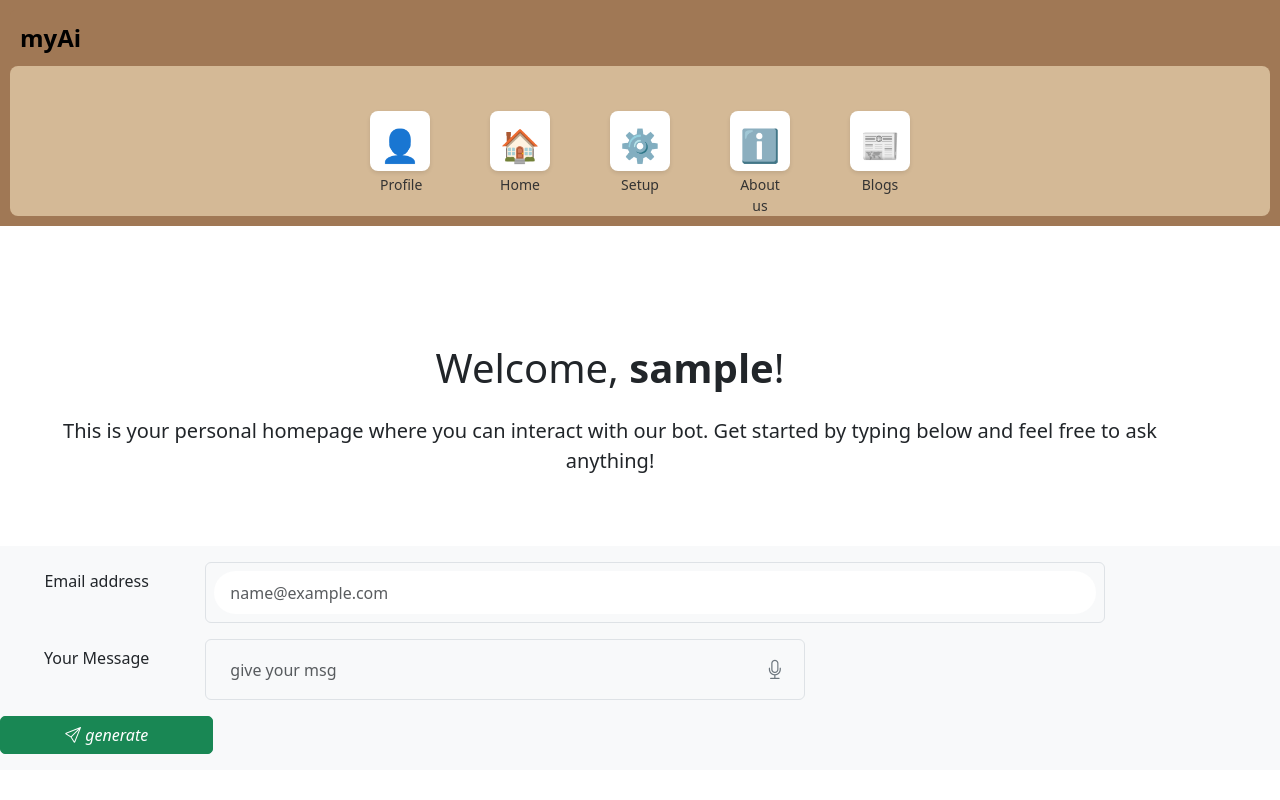
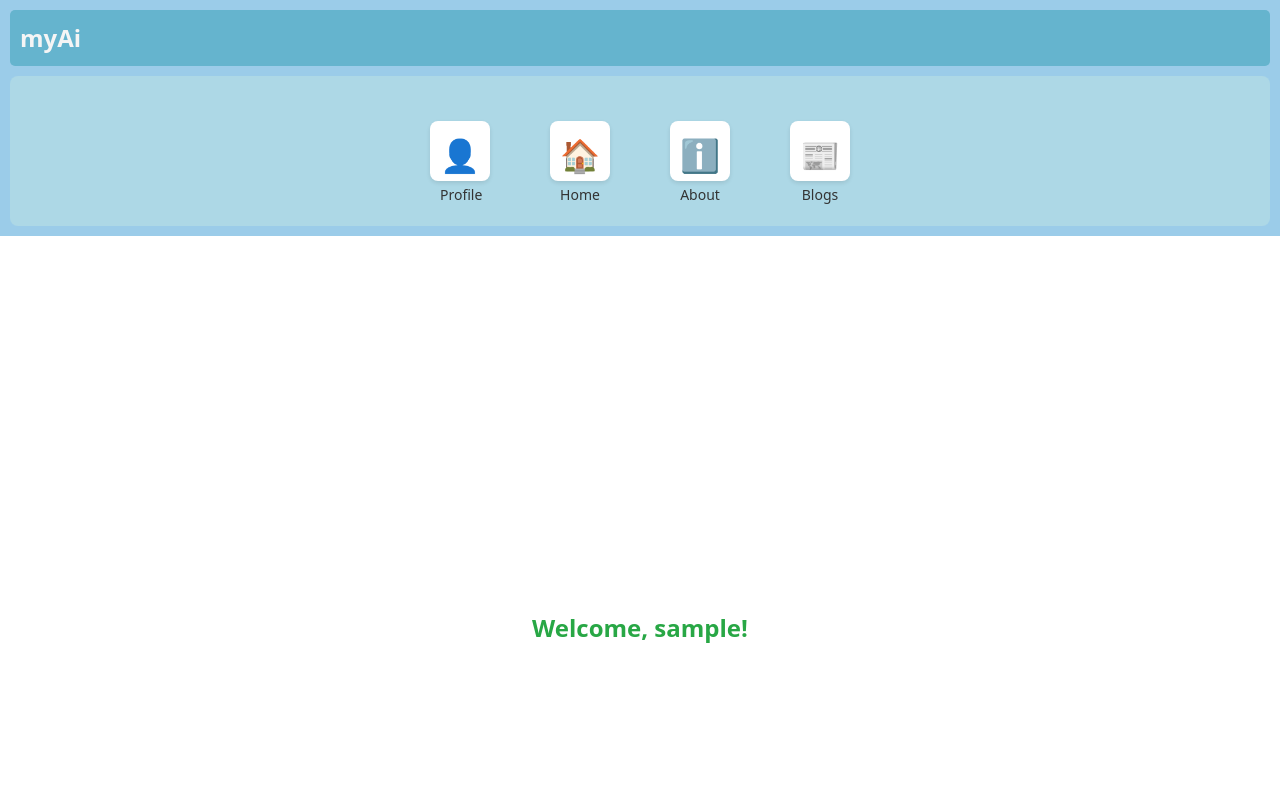
Before and after one commit to praneeth4040/Adjunct, a React (Vite) app in the folder client/: page /home in a window 1280 px wide. Shown: the top 800 px of the page. Built offline with nearby package versions, Linux system fonts and the light colour scheme; sample sign-in values are in the browser's storage.

Commit message:
some changes

```diff
--- a/client/src/components/aboutas.jsx
+++ b/client/src/components/aboutas.jsx
@@ -1,9 +1,37 @@
 import React from "react";
 
 function About() {
-    return (<>
-    we are creators
-    </>  );
+    return (
+        <div className="container mt-5">
+          <h1 className="text-center mb-4">About Us</h1>
+          <p className="lead text-center">
+            We are a passionate team dedicated to delivering the best products and services to our customers.
+            Our goal is to innovate and provide value to our users by solving real-world problems.
+          </p>
+
+          <section className="mt-5">
+            <h2 className="text-center mb-4">Meet the Team</h2>
+
+            <div className="mb-4">
+              <h4>CHAKKA PRANEETH</h4>
+              <p><strong>CEO & Founder</strong></p>
+              <p>student at MLRIT,driving our development and ensuring everything works seamlessly</p>
+            </div>
+
+            <div className="mb-4">
+              <h4>VALLURI DHANESH VAIBHAV</h4>
+              <p><strong>co-Founder</strong></p>
+              <p>student at BVRIT.The technical backbone of the team.</p>
+            </div>
+
+            {/* Add more team members as needed */}
+          </section>
+
+          <footer className="text-center mt-5">
+            <p>Contact us at: infoadjunct@company.com</p>
+          </footer>
+        </div>
+      );
 }
 
 export default About;
--- a/client/src/components/home.jsx
+++ b/client/src/components/home.jsx
@@ -1,136 +1,178 @@
-import React, { useEffect, useState } from 'react';
+import React, { useEffect, useState, useRef } from 'react';
 import { useLocation } from 'react-router-dom';
 import axios from 'axios';
 
 function Home() {
   const location = useLocation();
-  const [name, setName] = useState(localStorage.getItem('userName') || 'Guest'); // Initialize with localStorage
-
+  const [name, setName] = useState(localStorage.getItem('userName') || 'Guest');
   const [email, setEmail] = useState('');
   const [message, setMessage] = useState('');
+  const [chatMessages, setChatMessages] = useState([]); // To store chat messages
+  const [hasInteracted, setHasInteracted] = useState(false); // To track if user clicked the generate button
+  const chatContainerRef = useRef(null); // Reference to the chat container for auto-scrolling
 
   useEffect(() => {
-    // Check if JWT token is present in localStorage
     const token = localStorage.getItem('authToken');
     const userNameFromLocation = location.state?.userName;
 
     if (token && userNameFromLocation) {
-      // Update the name and store it in localStorage
       setName(userNameFromLocation);
       localStorage.setItem('userName', userNameFromLocation);
     }
 
-    // Disable scrolling when the component is mounted
     document.body.style.overflow = '';
-
-    // Re-enable scrolling when the component is unmounted (cleanup)
     return () => {
       document.body.style.overflow = 'auto';
     };
   }, [location.state?.userName]);
 
-  const handleSubmit = async(e) => {
+  useEffect(() => {
+    // Scroll to the bottom of chat container whenever new message is added
+    if (chatContainerRef.current) {
+      chatContainerRef.current.scrollTop = chatContainerRef.current.scrollHeight;
+    }
+  }, [chatMessages]);
+
+  const handleSubmit = async (e) => {
     e.preventDefault();
 
-      const response = await axios.post("http://localhost:3000/askai", { email, message });
-    console.log('Email:', email);
-    console.log('Message:', message);
+    // Mark that the user clicked the "Generate" button
+    setHasInteracted(true);
 
-    // Clear the fields after submit
+    // Add the user's input as a message in the chat (on the right)
+    const newChatMessages = [
+      ...chatMessages,
+      { type: 'user', content: ` ${message}` },
+    ];
+    setChatMessages(newChatMessages);
+
+    try {
+      const response = await axios.post('http://localhost:3000/askai', { email, message });
+
+      // Add the AI-generated result to the chat (on the left)
+      const generatedContent = response.data.generatedContent || 'No content generated.';
+      setChatMessages([ ...newChatMessages, { type: 'ai', content: generatedContent } ]);
+
       setEmail('');
       setMessage('');
+    } catch (error) {
+      console.error('Error generating message:', error);
+      setChatMessages([ ...newChatMessages, { type: 'ai', content: 'An error occurred. Please try again.' } ]);
+    }
   };
 
   return (
     <>
-
-      <div className="d-flex flex-column justify-content-between" style={{ height: '100vh' }}>
-        {/* Main content */}
       <div
-          className="container d-flex justify-content-center align-items-center flex-grow-1 text-center"
+        className="d-flex flex-column justify-content-between"
+        style={{ height: '100vh', position: 'relative' }}
+      >
+        {/* Show Welcome message if user hasn't interacted yet */}
+        {!hasInteracted ? (
+          <div className="d-flex justify-content-center align-items-center" style={{
+            position: 'absolute',
+            top: '50%',
+            left: '50%',
+            transform: 'translate(-50%, -50%)',
+            fontSize: '24px',
+            fontWeight: 'bold',
+            color: '#28a745',
+          }}>
+            <p>Welcome, {name}!</p>
+          </div>
+        ) : (
+          <div
+            ref={chatContainerRef}
+            className="container"
             style={{
-            position: 'absolute',
-            top: '43%',
-            right: '100px',
+              maxHeight: '80vh',
+              overflowY: 'auto',
+              marginBottom: '80px', // To give space for the input area
+              padding: '10px',
+              display: 'flex',
+              flexDirection: 'column', // Ensure new messages appear at the bottom in correct sequence
             }}
           >
-          <div>
-            <h1>
-              Welcome, <strong>{name}</strong>!
-            </h1>
-            <p className="lead mt-4">
-              This is your personal homepage where you can interact with our bot.
-              Get started by typing below and feel free to ask anything!
-            </p>
+            {chatMessages.map((message, index) => (
+              <div
+                key={index}
+                className={`mb-3 ${message.type === 'user' ? 'text-left' : 'text-right'}`}
+                style={{
+                  backgroundColor: message.type === 'user' ? '#d1e7dd' : '#f1f1f1',
+                  borderRadius: '10px',
+                  padding: '10px',
+                  maxWidth: message.type === 'user' ? '70%' : '80%', // Different max-width based on message type
+                  margin: '5px 0',
+                  wordWrap: 'break-word',
+                  whiteSpace: 'pre-wrap',
+                }}
+              >
+                {message.content}
               </div>
+            ))}
           </div>
+        )}
 
-        {/* Footer */}
+        {/* Fixed footer with inputs */}
         <footer
           className="bg-light py-3 text-center"
           style={{
-            position: 'relative',
-            top: '40%',
+            position: 'absolute',
+            bottom: '0',
+            width: '100%',
+            padding: '10px 0',
+            backgroundColor: '#f8f9fa',
           }}
         >
           <form onSubmit={handleSubmit}>
-            {/* Email Input */}
-            <div className="mb-3 row">
-              <label htmlFor="emailInput" className="col-sm-2 col-form-label">
-                Email address
-              </label>
-              <div className="input-group rounded border p-2" style={{ maxWidth: "900px", backgroundColor: "#f8f9fa" }} >
+            <div className="mb-3 row d-flex justify-content-center">
+              <div
+                className="input-group rounded border p-2"
+                style={{
+                  maxWidth: '600px',
+                  backgroundColor: '#f8f9fa',
+                  borderRadius: '10px',
+                  boxShadow: '0 4px 8px rgba(0, 0, 0, 0.1)',
+                  padding: '10px',
+                }}
+              >
                 <input
-                  type="email"
+                  type="text"
                   className="form-control border-0"
-                  id="emailInput"
-                  placeholder="name@example.com"
-                  value={email}
-                  onChange={(e) => setEmail(e.target.value)}
-                />
-              </div>
-            </div>
-
-            {/* Message Input */}
-            <div className="mb-3 row ">
-  <label htmlFor="messageTextarea" className="col-sm-2 col-form-label">
-    Your Message
-  </label>
-
-  <div className="input-group rounded border p-2" style={{ maxWidth: "600px", backgroundColor: "#f8f9fa" }}>
-      <input
-        id="searchInput"
-        type="message"
-        className="form-control border-0"
-        placeholder="give your msg"
-        aria-label="text"
+                  placeholder="Type your message..."
                   value={message}
                   onChange={(e) => setMessage(e.target.value)}
-        style={{ backgroundColor: "transparent", boxShadow: "none" }}
+                  required
+                  style={{
+                    borderRadius: '8px',
+                    padding: '10px',
+                    fontSize: '16px',
+                    backgroundColor: '#fff',
+                    border: '1px solid #ced4da',
+                  }}
                 />
-      <button
-        className="btn btn-outline-secondary border-0"
-        type="button"
-
-        aria-label="Voice search"
-      >
-        <i className="bi bi-mic" style={{ fontSize: "1.2rem" }}></i>
-      </button>
-    </div>
-  </div>
-
-
-  <div className="col-sm-2">
+                <div className="col d-flex justify-content-center">
                   <button
                     className="btn btn-success w-100"
                     id="sendButton"
                     type="submit"
                     style={{
                       borderRadius: '5px',
+                      background: 'linear-gradient(135deg, #28a745, #218838)',
+                      fontSize: '16px',
+                      color: 'white',
+                      fontWeight: 'bold',
+                      padding: '10px',
+                      border: 'none',
+                      transition: 'background 0.3s',
                     }}
+                    onMouseOver={(e) => (e.target.style.background = '#218838')}
+                    onMouseOut={(e) => (e.target.style.background = 'linear-gradient(135deg, #28a745, #218838)')}
                   >
-      <i className="bi bi-send" style={{ color: 'white' }}> generate</i>
+                    <i className="bi bi-send" style={{ color: 'white' }}></i> Generate
                   </button>
+                </div>
+              </div>
             </div>
           </form>
         </footer>
--- a/client/src/components/navbar.css
+++ b/client/src/components/navbar.css
@@ -1,15 +1,16 @@
 .navbar-container {
-    background-color: #A07855ff; /* Background color for the whole navbar */
+    background-color: rgb(155, 204, 233); /* Background color for the whole navbar */
     padding: 10px; /* Adjust padding for smaller height */
 }
 
 .navbar-header {
     font-size: 24px; /* Font size for the header */
     font-weight: bold;
-    color: black; /* Distinct color for "myAi" */
+    color: whitesmoke; /* Distinct color for "myAi" */
     text-align: left; /* Align "myAi" to the left */
     padding: 10px;
-    background-color: #A07855ff; /* Background color for the header section */
+    margin-bottom: 10px;
+    background-color: rgb(101, 180, 206); /* Background color for the header section */
     border-radius: 5px;
 }
 
@@ -19,7 +20,7 @@
     align-items: center; /* Vertically center align the icons */
     width: 100%;
     gap: 60px; /* Even spacing between icons */
-    background-color: #D4b996ff; /* Different background for the icons section */
+    background-color: #ADD8E6; /* Different background for the icons section */
     padding: 20px;
     border-radius: 8px;
     flex-wrap: wrap; /* Wrap icons if the screen size is smaller */
--- a/client/src/components/navbar.jsx
+++ b/client/src/components/navbar.jsx
@@ -22,8 +22,8 @@ function Navbar() {
     ? [
         { path: "/profile", label: "Profile", icon: "👤" },
         { path: "/home", label: "Home", icon: "🏠" },
-        { path: "/setup", label: "Setup", icon: "⚙️" },
-        { path: "/about", label: "About us", icon: "ℹ️" },
+
+        { path: "/about", label: "About", icon: "ℹ️" },
         { path: "/blogs", label: "Blogs", icon: "📰" },
         // New item example
       ]
--- a/client/src/components/profile.jsx
+++ b/client/src/components/profile.jsx
@@ -51,57 +51,36 @@ function Profile() {
   }
 
   return (
-    <main>
-      <div className="container d-flex justify-content-center align-items-center vh-100">
-        <div className="card p-4 shadow" style={{ width: '25rem' }}>
-          <div className="text-center mb-4">
-            <i className="bi bi-person-bounding-box fs-2"></i>
-          </div>
+    <div className="container mt-5 d-flex justify-content-center">
+    <div className="card text-center " style={{ width: "22rem", borderRadius: "20px" }}>
+      <div className="card-body">
 
-          {/* User Information */}
-          <div className="mb-3">
-            <div className="d-flex justify-content-between">
-              <strong>Username:</strong>
-              <span>
-                <input
-                  type="text"
-                  className="form-control"
-                  value={user.name}  // Dynamically use user data
-                  disabled
-                />
-              </span>
-            </div>
-            <div className="d-flex justify-content-between">
-              <strong>Login Mail:</strong>
-              <span>
-                <input
-                  type="email"
-                  className="form-control"
-                  value={user.email}  // Dynamically use user data
-                  disabled
-                />
-              </span>
-            </div>
-            <div className="d-flex justify-content-between">
-              <strong>Using Mail:</strong>
-              <span>
-                <input
-                  type="email"
-                  className="form-control"
-                  value={user.aiEmail || 'N/A'}  // Dynamically use AI-generated email (if exists)
-                  disabled
-                />
-              </span>
+        <div className="mb-4">
+            <div
+              className="rounded-circle d-flex justify-content-center align-items-center bg-primary text-white"
+              style={{
+                width: "100px",
+                height: "100px",
+                fontSize: "40px",
+                margin: "0 auto",
+              }}
+            >
+              {user.name.charAt(0).toUpperCase()}
             </div>
           </div>
-
-          <div className="d-grid">
-            <button className="btn btn-danger" onClick={handleLogout}>Logout</button>
+        <h5 className="card-title mb-1">{user.name}</h5>
+        <p className="text-muted mb-4"></p>
+        <div className="mb-4">
+          <h6 className="text-primary mb-1">user email</h6>
+          <p className="text-muted">{user.email}</p>
+        </div>
+        <div>
+            <button className="btn btn-info w-100" onClick={handleLogout}>Logout</button>
           </div>
-        </div>
       </div>
-    </main>
-  );
+    </div>
+  </div>
+)
 }
 
 export default Profile;
```
Lines whose indentation alone changed are shown as unchanged.
